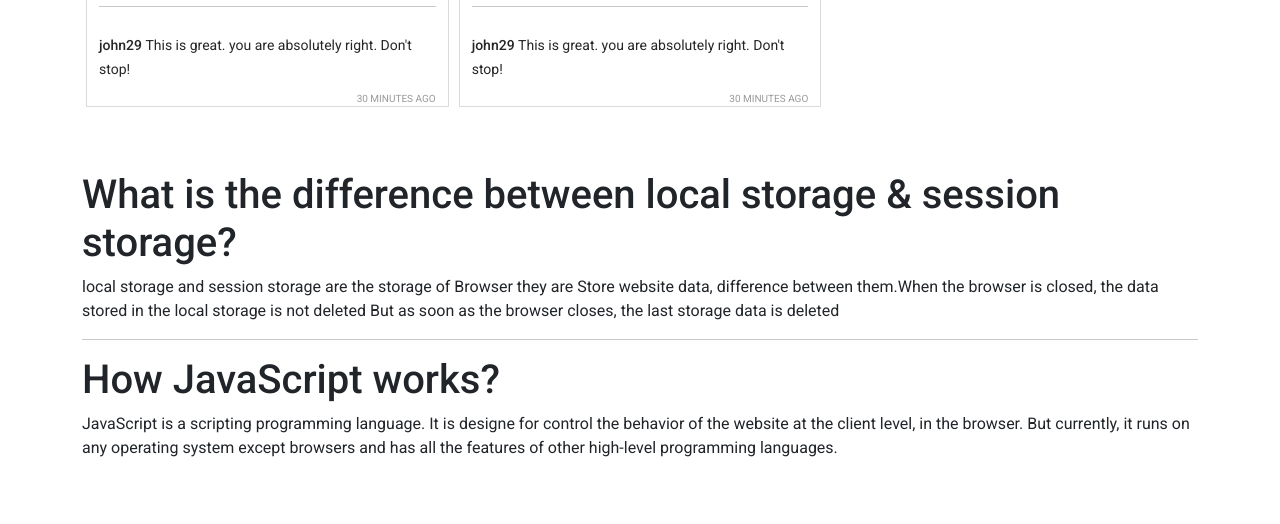
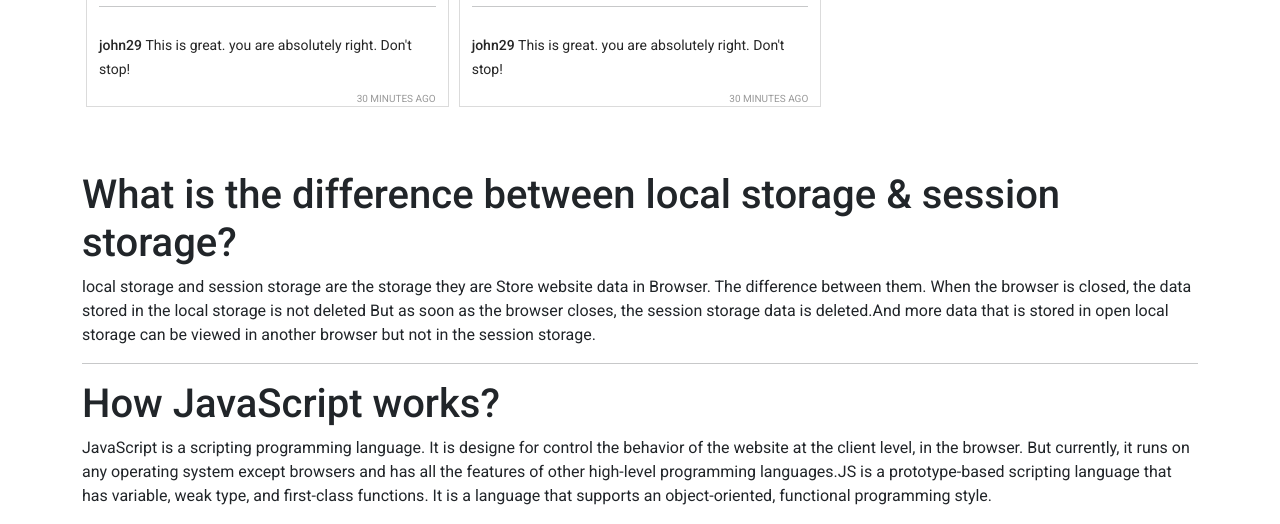
Before and after one commit to khanmdsohel02/Insta-Sohor, a plain HTML site: page index.html in a window 1280 px wide. Shown: the part 1425-1949 px from the top of the page. Before the commit the page ends 1901 px from the top, so only its background shows below. Drawn offline with nearby package versions, Linux system fonts and the light colour scheme.

Commit message:
all done

```diff
--- a/index.html
+++ b/index.html
@@ -85,10 +85,10 @@
 
 
             <h1>What is the difference between local storage &  session storage?</h1>
-            <p>local storage and session storage are the storage of Browser they are  Store website data, difference between them.When the browser is closed, the data stored in the local storage is not deleted But as soon as the browser closes, the last storage data is deleted</p>
+            <p>local storage and session storage are the storage they are  Store website data in Browser. The difference between them. When the browser is closed, the data stored in the local storage is not deleted But as soon as the browser closes, the session storage data is deleted.And more data that is stored in open local storage can be viewed in another browser but not in the session storage. </p>
             <hr>
             <h1>How JavaScript works?</h1>
-            <p>JavaScript is a scripting programming language. It is designe for control the behavior of the website at the client level, in the browser. But currently, it runs on any operating system except browsers and has all the features of other high-level programming languages.</p>
+            <p>JavaScript is a scripting programming language. It is designe for control the behavior of the website at the client level, in the browser. But currently, it runs on any operating system except browsers and has all the features of other high-level programming languages.JS is a prototype-based scripting language that has variable, weak type, and first-class functions. It is a language that supports an object-oriented, functional programming style.</p>
         </section>
         <footer></footer>
 
```
